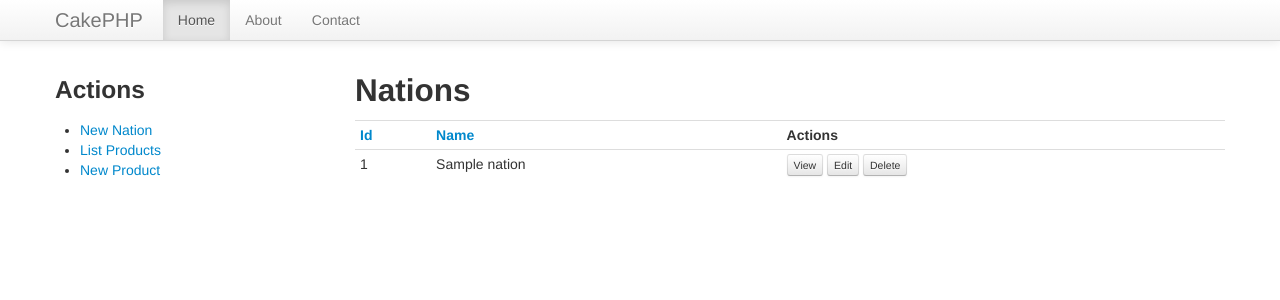
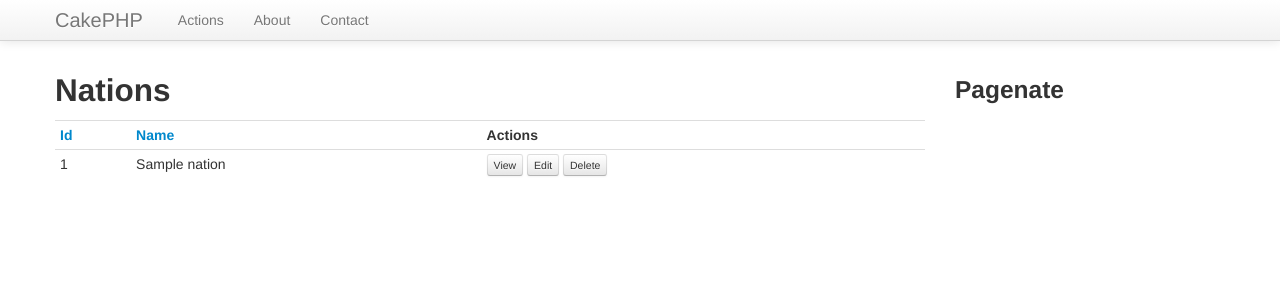
Before and after one commit to kazuhirosaji/bbbs_cookbook, a CakePHP app: the page made by app/View/Nations/index.ctp in a window 1280 px wide. Shown: the top 300 px of the page. Run offline with PHP 8.4 and a stand-in for CakePHP, Linux system fonts and the light colour scheme; the template is opened without the code that fills it: most values are stand-ins (such as "Sample title", 1, 10 or a date in 2020); some libraries are stand-ins or nearby versions.

Commit message:
using nav bar to select Actions

```diff
--- a/app/View/Layouts/default.ctp
+++ b/app/View/Layouts/default.ctp
@@ -51,7 +51,14 @@
 				<a class="brand" href="#"><?php echo __('CakePHP'); ?></a>
 				<div class="nav-collapse">
 					<ul class="nav">
-						<li class="active"><a href="#">Home</a></li>
+						<li class="dropdown">
+							<a href="#" class="dropdown-toggle" data-toggle="dropdown" role="button">Actions</a>
+							<ul class="dropdown-menu" role="menu">
+								<li><?php echo $this->Html->link(__('New Nation'), array('action' => 'add')); ?></li>
+								<li><?php echo $this->Html->link(__('List Products'), array('controller' => 'products', 'action' => 'index')); ?> </li>
+								<li><?php echo $this->Html->link(__('New Product'), array('controller' => 'products', 'action' => 'add')); ?> </li>
+							</ul>
+						</li>
 						<li><a href="#about">About</a></li>
 						<li><a href="#contact">Contact</a></li>
 					</ul>
--- a/app/View/Nations/index.ctp
+++ b/app/View/Nations/index.ctp
@@ -1,12 +1,4 @@
 <div class="row">
-<div class="actions span3">
-	<h3><?php echo __('Actions'); ?></h3>
-	<ul>
-		<li><?php echo $this->Html->link(__('New Nation'), array('action' => 'add')); ?></li>
-		<li><?php echo $this->Html->link(__('List Products'), array('controller' => 'products', 'action' => 'index')); ?> </li>
-		<li><?php echo $this->Html->link(__('New Product'), array('controller' => 'products', 'action' => 'add')); ?> </li>
-	</ul>
-</div>
 <div class="nations index span9" >
 	<h2><?php echo __('Nations'); ?></h2>
 	<table cellpadding="0" cellspacing="0" class="table table-condensed">
@@ -27,6 +19,9 @@
 	</tr>
 <?php endforeach; ?>
 	</table>
+</div>
+<div class="span3">
+	<h3><?php echo __('Pagenate'); ?></h3>
 	<p>
 	<?php
 	echo $this->Paginator->counter(array(
@@ -41,4 +36,3 @@
 	?>
 	</div>
 </div>
-</div>
```
